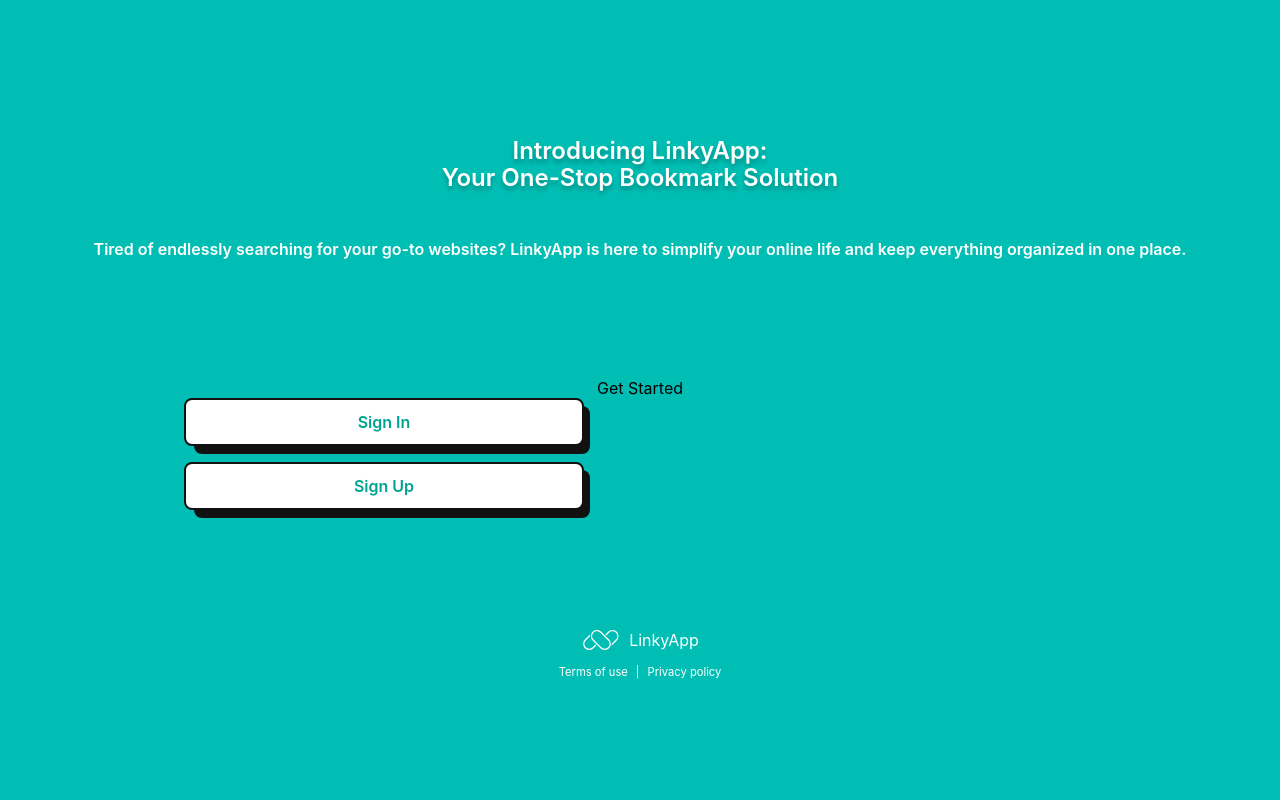
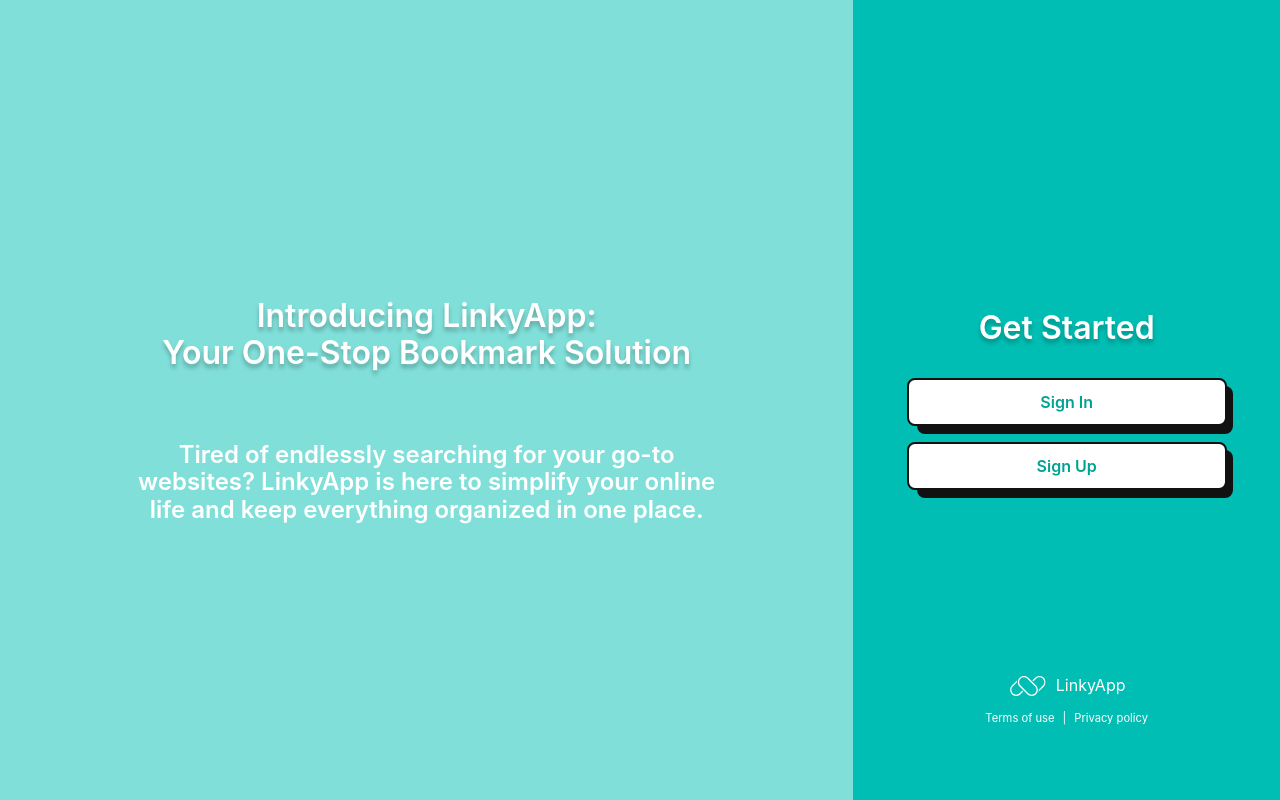
Before and after one commit to dlaska888/WdPAI-lab, a PHP site: page /public/views/index.html in a window 1280 px wide. Run offline with PHP 8.4, Linux system fonts and the light colour scheme; some libraries are stand-ins or nearby versions; some web fonts are replaced.

Commit message:
added landing page rwd, deleted normalize.css

```diff
--- a/package.json
+++ /dev/null
@@ -1,5 +0,0 @@
-{
-  "dependencies": {
-    "normalize.css": "^8.0.1"
-  }
-}
--- a/public/css/global.css
+++ b/public/css/global.css
@@ -9,6 +9,7 @@
 :root {
   --primary: #00beb3;
   --primary-dark: #00a292;
+  --primary-light: #80DFD9;
   --secondary: #fff;
   --tertiary: #a9a9a9;
   font-size: 16px;
@@ -24,11 +25,6 @@
   color: #ffffff;
 
   text-shadow: 0px 4px 4px rgba(0, 0, 0, 0.25);
-
-  /* Inside auto layout */
-  flex: none;
-  order: 0;
-  flex-grow: 0;
 }
 
 .text-secondary {
@@ -38,11 +34,6 @@
   text-align: center;
 
   color: #ffffff;
-
-  /* Inside auto layout */
-  flex: none;
-  order: 1;
-  flex-grow: 0;
 }
 
 /* Hide elements with the .hide-mobile class on screens with a max width of 768px (mobile view) */
--- a/public/css/index.css
+++ b/public/css/index.css
@@ -1,43 +1,83 @@
 body {
+  height: 100vh;
+
+  display: grid;
+  grid-template-columns: 2fr 1fr;
+  grid-template-rows: 1fr 2fr 1fr;
+  grid-template-areas:
+  "header ."
+  "header main"
+  "header footer";
+
   background-color: var(--primary);
-  height: 100vh;
-  justify-content: space-evenly;
-  padding: 0 2rem;
+}
+
+@media (max-width: 768px) {
+    body{
+        padding: 0 2rem;
+
+        grid-template-columns: 1fr;
+        grid-template-rows: .5fr 2fr 1fr .5fr;
+        grid-template-areas:
+        "."
+        "header"
+        "main"
+        "footer";
+    }
+
 }
 
 header{
-    gap: 2rem;
+    padding: 2rem;
+
+    grid-area: header;
+    justify-content: center;
+
+    background-color: var(--primary-light);
 }
 
-/* TODO make global */
-h1{
-    font-size: 1.5rem;
+@media (max-width: 768px) {
+    header{
+        background-color: var(--primary);
+    }
 }
 
-h2{
-    font-size: 1rem;
+header .header-container{
+    max-width: 600px;
+    gap: 3rem;
 }
 
 main{
     width: 100%;
+
+    grid-area: main;
+    gap: 2rem;
 }
 
-.btn-container{
+main h2{
+    font-size: 2rem;
+}
+
+main .btn-container{
+    width: 75%;
     gap: 1rem;
-    width: 75%;
+}
+
+main h2{
+    gap: 2rem;
 }
 
 footer{
+    grid-area: footer;
+    gap: 1rem;
     color: var(--secondary);
-    gap: 1rem;
-
 }
 
 footer p{
     margin: 0;
 }
 
-.footer-policy{
+footer .footer-policy{
     gap: 0.5rem;
     font-size: 0.7rem;
 }
--- a/public/views/index.html
+++ b/public/views/index.html
@@ -11,8 +11,9 @@
     <title>LinkyApp</title>
 </head>
 
-<body class="flex-column">
-    <header class="flex-column">
+<body>
+    <header class=" flex flex-center">
+        <div class="header-container flex-column">
             <h1 class="text-primary">
                 Introducing LinkyApp:<br>
                 Your One-Stop Bookmark Solution
@@ -21,11 +22,12 @@
                 Tired of endlessly searching for your go-to websites?
                 LinkyApp is here to simplify your online life and keep
                 everything organized in one place.</h2>
+        </div>
     </header>
     <main class="flex-column flex-center">
         <!-- hide in mobile -->
-        <p class="hide-mobile">Get Started</p>
-        <div class="btn-container flex-column">
+        <h2 class="text-primary hide-mobile">Get Started</h2>
+        <div class="btn-container flex-column flex-center">
             <button class="btn-primary" type="button" title="LinkyApp Sign In">Sign In</button>
             <button class="btn-primary" type="button" title="LinkyApp Sign In">Sign Up</button>
         </div>
```
Also changed, not shown: package-lock.json (deleted). Lines whose indentation alone changed are shown as unchanged.
